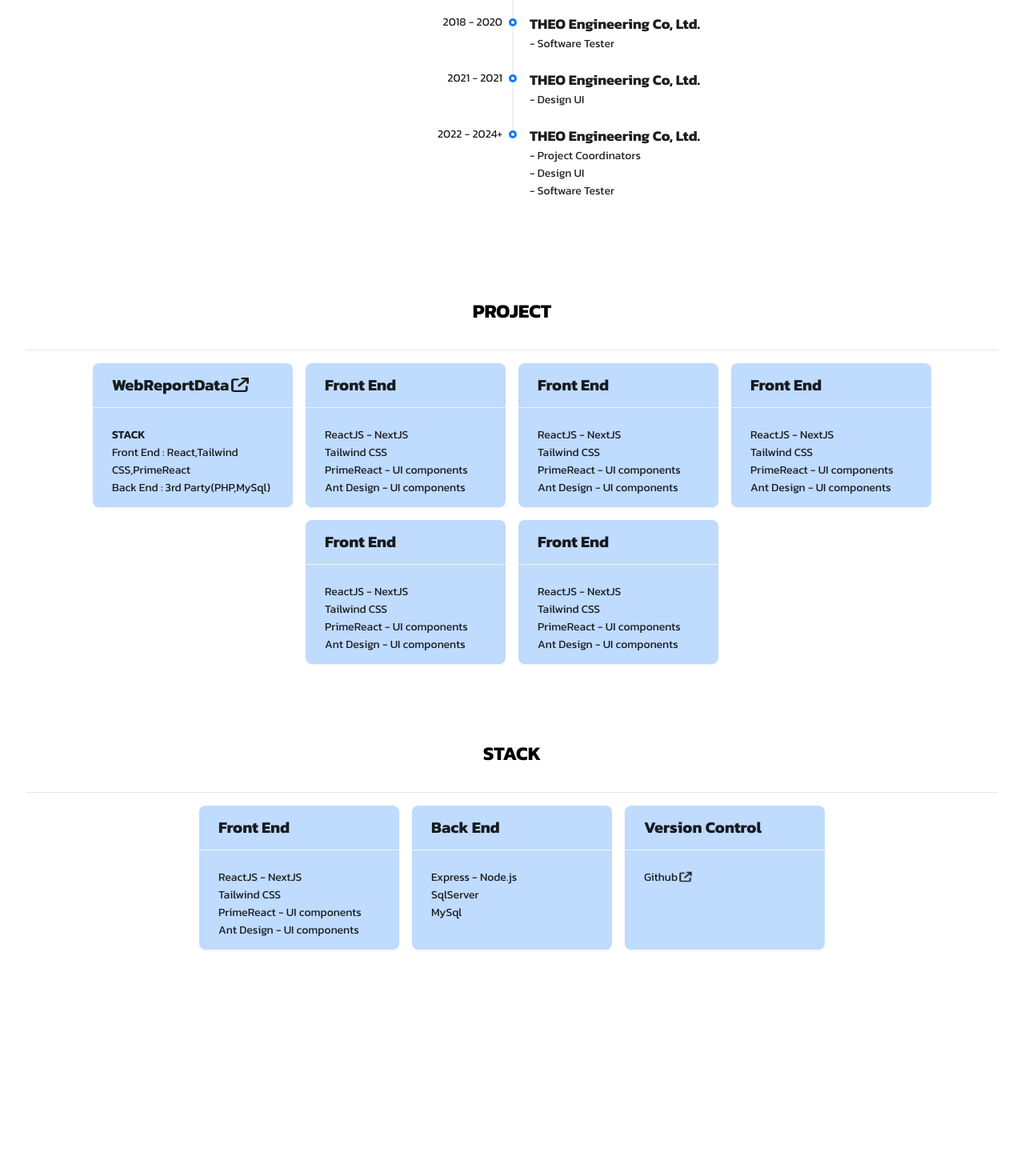
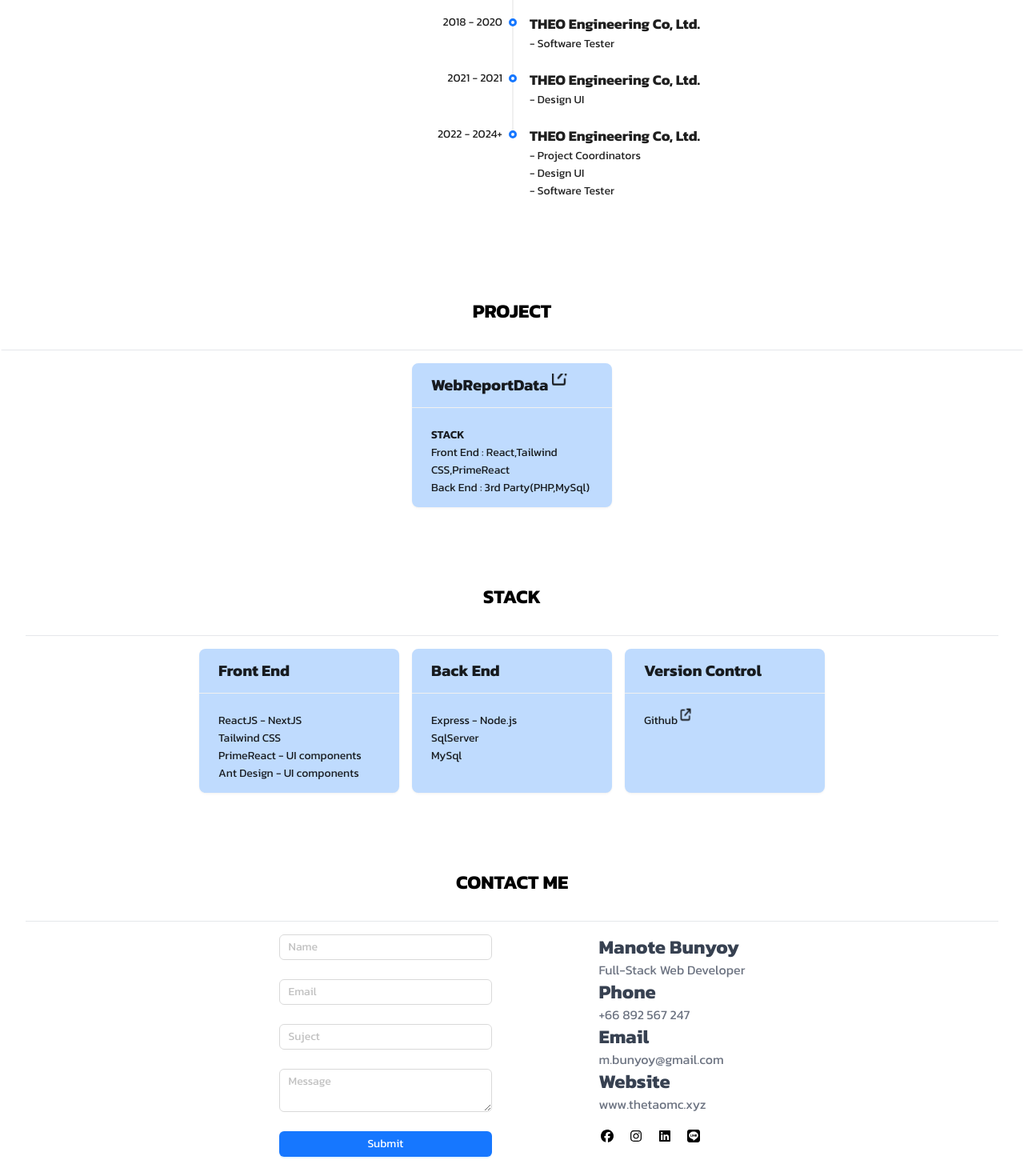
Before and after one commit to TheTaoMC/nextjs-portfoliov1, a Next.js app: page / in a window 1280 px wide. Shown: the part 1908-3378 px from the top of the page at 80% size. Before the commit the page ends 3106 px from the top, so only its background shows below. Built offline with nearby package versions, Linux system fonts and the light colour scheme.

Commit message:
5625671719

```diff
--- a/next.config.mjs
+++ b/next.config.mjs
@@ -1,4 +1,6 @@
 /** @type {import('next').NextConfig} */
-const nextConfig = {};
+const nextConfig = {
+    output: 'export',
+};
 
 export default nextConfig;
--- a/package.json
+++ b/package.json
@@ -6,7 +6,8 @@
     "dev": "next dev",
     "build": "next build",
     "start": "next start",
-    "lint": "next lint"
+    "lint": "next lint",
+    "export": "next export"
   },
   "dependencies": {
     "@fortawesome/fontawesome-svg-core": "^6.5.2",
--- a/src/app/aboutme/page.jsx
+++ b/src/app/aboutme/page.jsx
@@ -1,3 +1,4 @@
+"use client";
 import {
   faFacebook,
   faInstagram,
@@ -100,17 +101,17 @@
                   />
                 </div>
                 <div className=" w-full py-4 flex justify-center items-center gap-4">
-                  <div className="h-5 w-5">
-                    <FontAwesomeIcon icon={faFacebook} size="2xs" />
+                  <div className="h-5 w-5 text-center">
+                    <FontAwesomeIcon icon={faFacebook} />
                   </div>
-                  <div className="h-5 w-5">
-                    <FontAwesomeIcon icon={faInstagram} size="2xs" />
+                  <div className="h-5 w-5 text-center">
+                    <FontAwesomeIcon icon={faInstagram} />
                   </div>
-                  <div className="h-5 w-5">
-                    <FontAwesomeIcon icon={faLinkedin} size="2xs" />
+                  <div className="h-5 w-5 text-center">
+                    <FontAwesomeIcon icon={faLinkedin} />
                   </div>
-                  <div className="h-5 w-5">
-                    <FontAwesomeIcon icon={faLine} size="2xs" />
+                  <div className="h-5 w-5 text-center">
+                    <FontAwesomeIcon icon={faLine} />
                   </div>
                 </div>
               </div>
--- a/src/app/contactme/page.jsx
+++ b/src/app/contactme/page.jsx
@@ -1,7 +1,146 @@
+"use client";
 import React from "react";
+import Container from "../components/container/Container";
+import { Button, Form, Input } from "antd";
+import { FontAwesomeIcon } from "@fortawesome/react-fontawesome";
+import {
+  faFacebook,
+  faInstagram,
+  faLine,
+  faLinkedin,
+} from "@fortawesome/free-brands-svg-icons";
+function ContactME() {
+  const layout = {
+    labelCol: {
+      span: 8,
+    },
+    wrapperCol: {
+      span: 16,
+    },
+  };
 
-function ContactME() {
-  return <div>page</div>;
+  /* eslint-disable no-template-curly-in-string */
+  const validateMessages = {
+    required: "${label} is required!",
+    types: {
+      email: "${label} is not a valid email!",
+      number: "${label} is not a valid number!",
+    },
+    number: {
+      range: "${label} must be between ${min} and ${max}",
+    },
+  };
+  /* eslint-enable no-template-curly-in-string */
+
+  const onFinish = (values) => {
+    console.log(values);
+  };
+
+  return (
+    <>
+      <Container>
+        <div
+          id="CONTACT ME"
+          className="text-center py-4 mt-20 text-2xl font-bold"
+        >
+          CONTACT ME
+        </div>
+        <div className="py-4">
+          <hr />
+        </div>
+        <div className="flex justify-center">
+          <div className="">
+            <Form
+              {...layout}
+              name="nest-messages"
+              onFinish={onFinish}
+              style={{
+                maxWidth: 400,
+                width: 400,
+              }}
+              validateMessages={validateMessages}
+            >
+              <Form.Item
+                name={["data", "name"]}
+                rules={[
+                  {
+                    required: true,
+                  },
+                ]}
+              >
+                <Input placeholder="Name" />
+              </Form.Item>
+              <Form.Item
+                name={["data", "email"]}
+                rules={[
+                  {
+                    required: true,
+                    type: "email",
+                  },
+                ]}
+              >
+                <Input placeholder="Email" />
+              </Form.Item>
+              <Form.Item name={["data", "suject"]}>
+                <Input placeholder="Suject" />
+              </Form.Item>
+              <Form.Item name={["data", "message"]}>
+                <Input.TextArea placeholder="Message" />
+              </Form.Item>
+              <Form.Item
+                wrapperCol={{
+                  ...layout.wrapperCol,
+                  offset: 0,
+                }}
+              >
+                <Button className="w-full" type="primary" htmlType="submit">
+                  Submit
+                </Button>
+              </Form.Item>
+            </Form>
+          </div>
+          <div>
+            <div className="text-2xl font-bold text-gray-700">
+              Manote Bunyoy
+            </div>
+            <div className="text-gray-500">Full-Stack Web Developer</div>
+            <div className="text-2xl font-bold text-gray-700">Phone</div>
+            <div className="text-gray-500">+66 892 567 247</div>
+            <div className="text-2xl font-bold text-gray-700">Email</div>
+            <div className="text-gray-500">
+              <a href="mailto:m.bunyoy@gmail.com">m.bunyoy@gmail.com</a>
+            </div>
+            <div className="text-2xl font-bold text-gray-700">Website</div>
+            <div className="text-gray-500">
+              <a
+                href="http://www.thetaomc.xyz"
+                target="_blank"
+                rel="noopener noreferrer"
+              >
+                www.thetaomc.xyz
+              </a>
+            </div>
+            <div>
+              <div className=" w-full py-4 flex justify-start items-center gap-4">
+                <div className="h-5 w-5 text-center">
+                  <FontAwesomeIcon icon={faFacebook} />
+                </div>
+                <div className="h-5 w-5 text-center">
+                  <FontAwesomeIcon icon={faInstagram} />
+                </div>
+                <div className="h-5 w-5 text-center">
+                  <FontAwesomeIcon icon={faLinkedin} />
+                </div>
+                <div className="h-5 w-5 text-center">
+                  <FontAwesomeIcon icon={faLine} />
+                </div>
+              </div>
+            </div>
+          </div>
+        </div>
+      </Container>
+    </>
+  );
 }
 
 export default ContactME;
--- a/src/app/page.jsx
+++ b/src/app/page.jsx
@@ -18,6 +18,7 @@
 import Experience from "./experience/page";
 import Project from "./project/page";
 import Stack from "./stack/page";
+import ContactME from "./contactme/page";
 
 export default function Home() {
   return (
@@ -35,6 +36,7 @@
         <Experience />
         <Project />
         <Stack />
+        <ContactME />
         <FloatButton.BackTop />
       </ConfigProvider>
     </>
--- a/src/app/project/css.css
+++ b/src/app/project/css.css
@@ -1,10 +1,11 @@
-.ant-carousel .slick-prev,
+/* .ant-carousel .slick-prev,
 .ant-carousel .slick-prev:hover {
   left: 10px;
   z-index: 2;
   color: red;
   font-size: 20px;
   height: 30px;
+  scale: 1.5
 }
 
 .ant-carousel .slick-next,
@@ -14,4 +15,14 @@
   color: red;
   font-size: 20px;
   height: 30px;
+  scale: 1.5;
 }
+ */
+ .ant-carousel .slick-next {
+
+  scale: 1.5;
+ }
+ .ant-carousel .slick-prev{
+
+  scale: 1.5;
+ }
--- a/src/app/project/page.jsx
+++ b/src/app/project/page.jsx
@@ -1,55 +1,19 @@
+"use client";
 import React, { useState } from "react";
 import Container from "../components/container/Container";
 import { Card } from "antd";
 import { FontAwesomeIcon } from "@fortawesome/react-fontawesome";
 import { faArrowUpRightFromSquare } from "@fortawesome/free-solid-svg-icons";
-import { Button, Modal } from "antd";
-import { Carousel } from "antd";
+
 import "./css.css"; // นำเข้าไฟล์ CSS
+import UIModal from "./ui/UIModal";
 function Project() {
   const [open, setOpen] = useState(false);
 
-  const contentStyle = {
-    margin: 0,
-    height: "160px",
-    color: "#fff",
-    lineHeight: "160px",
-    textAlign: "center",
-    background: "#364d79",
-  };
   return (
     <>
       {/*Modal*/}
-      <Modal
-        title="Sample"
-        centered
-        onCancel={() => setOpen(false)}
-        open={open}
-        width={1000}
-        footer={[
-          <Button key="cancel" onClick={() => setOpen(false)}>
-            Cancel
-          </Button>,
-        ]}
-      >
-        <Carousel arrows infinite={false}>
-          <div className="bg-black h-[500px]">
-            <img src="/webreport/1.png" alt="" />
-          </div>
-          <div className="bg-black h-[500px]">
-            <img src="/webreport/2.png" alt="" />
-          </div>
-          <div className="bg-black h-[500px]">
-            <img src="/webreport/3.png" alt="" />
-          </div>
-          <div className="bg-black h-[500px]">
-            <img src="/webreport/4.png" alt="" />
-          </div>
-          <div className="bg-black h-[500px]">
-            <img src="/webreport/5.png" alt="" />
-          </div>
-        </Carousel>
-      </Modal>
+      <UIModal open={open} setOpen={setOpen} />
 
       <Container>
         <div
@@ -58,19 +22,18 @@
         >
           Project
         </div>
-        <div className="py-4">
+        <div className="py-4 scale-105">
           <hr />
         </div>
         <div className="flex gap-4 justify-center items-center flex-wrap">
           <Card
             title={
-              <span className="text-xl font-bold">
+              <span
+                className="text-xl font-bold cursor-pointer"
+                onClick={() => setOpen(true)}
+              >
                 WebReportData{" "}
-                <FontAwesomeIcon
-                  onClick={() => setOpen(true)}
-                  icon={faArrowUpRightFromSquare}
-                  bounce
-                />
+                <FontAwesomeIcon icon={faArrowUpRightFromSquare} bounce />
               </span>
             }
             bordered={false}
@@ -83,61 +46,6 @@
               <div>Back End : 3rd Party(PHP,MySql)</div>
             </div>
           </Card>
-          <Card
-            title={<span className="text-xl font-bold">Front End</span>}
-            bordered={false}
-            style={{ width: 250, height: 180 }}
-            className="bg-blue-200 hover:bg-blue-300 hover:scale-105 hover:z-50 transition-all duration-500 "
-          >
-            <p>ReactJS - NextJS</p>
-            <p>Tailwind CSS</p>
-            <p>PrimeReact - UI components</p>
-            <p>Ant Design - UI components</p>
-          </Card>
-          <Card
-            title={<span className="text-xl font-bold">Front End</span>}
-            bordered={false}
-            style={{ width: 250, height: 180 }}
-            className="bg-blue-200 hover:bg-blue-300 hover:scale-105 hover:z-50 transition-all duration-500 "
-          >
-            <p>ReactJS - NextJS</p>
-            <p>Tailwind CSS</p>
-            <p>PrimeReact - UI components</p>
-            <p>Ant Design - UI components</p>
-          </Card>
-          <Card
-            title={<span className="text-xl font-bold">Front End</span>}
-            bordered={false}
-            style={{ width: 250, height: 180 }}
-            className="bg-blue-200 hover:bg-blue-300 hover:scale-105 hover:z-50 transition-all duration-500 "
-          >
-            <p>ReactJS - NextJS</p>
-            <p>Tailwind CSS</p>
-            <p>PrimeReact - UI components</p>
-            <p>Ant Design - UI components</p>
-          </Card>
-          <Card
-            title={<span className="text-xl font-bold">Front End</span>}
-            bordered={false}
-            style={{ width: 250, height: 180 }}
-            className="bg-blue-200 hover:bg-blue-300 hover:scale-105 hover:z-50 transition-all duration-500 "
-          >
-            <p>ReactJS - NextJS</p>
-            <p>Tailwind CSS</p>
-            <p>PrimeReact - UI components</p>
-            <p>Ant Design - UI components</p>
-          </Card>
-          <Card
-            title={<span className="text-xl font-bold">Front End</span>}
-            bordered={false}
-            style={{ width: 250, height: 180 }}
-            className="bg-blue-200 hover:bg-blue-300 hover:scale-105 hover:z-50 transition-all duration-500 "
-          >
-            <p>ReactJS - NextJS</p>
-            <p>Tailwind CSS</p>
-            <p>PrimeReact - UI components</p>
-            <p>Ant Design - UI components</p>
-          </Card>
         </div>
       </Container>
     </>
--- /dev/null
+++ b/src/app/project/ui/UIModal.jsx
@@ -0,0 +1,58 @@
+"use client";
+import React from "react";
+import { Button, Modal } from "antd";
+import { Carousel } from "antd";
+function UIModal({ open, setOpen }) {
+  return (
+    <>
+      {/*Modal*/}
+      <Modal
+        title="Sample"
+        centered
+        onCancel={() => setOpen(false)}
+        open={open}
+        width={1000}
+        footer={[
+          <Button key="cancel" onClick={() => setOpen(false)}>
+            close
+          </Button>,
+        ]}
+      >
+        <Carousel arrows infinite={false}>
+          <div className="bg-black h-[500px]">
+            <div className=" flex justify-center items-center p-10 h-[500px]">
+              <img className="h-[450px]" src="/webreport/1.png" alt="" />
+            </div>
+          </div>
+          <div className="bg-black h-[500px]">
+            <div className=" flex justify-center items-center p-10 h-[500px]">
+              <img className="h-[450px]" src="/webreport/2.png" alt="" />
+            </div>
+          </div>
+          <div className="bg-black h-[500px]">
+            <div className=" flex justify-center items-center p-10 h-[500px]">
+              <img
+                className="h-[450px]"
+                height="150px"
+                src="/webreport/3.png"
+                alt=""
+              />
+            </div>
+          </div>
+          <div className="bg-black h-[500px]">
+            <div className=" flex justify-center items-center p-10 h-[500px]">
+              <img className="h-[450px]" src="/webreport/4.png" alt="" />
+            </div>
+          </div>
+          <div className="bg-black h-[500px]">
+            <div className=" flex justify-center items-center p-10 h-[500px]">
+              <img className="h-[450px]" src="/webreport/5.png" alt="" />
+            </div>
+          </div>
+        </Carousel>
+      </Modal>
+    </>
+  );
+}
+
+export default UIModal;
--- a/src/app/stack/page.jsx
+++ b/src/app/stack/page.jsx
@@ -1,8 +1,8 @@
+"use client";
 import React from "react";
 import Container from "../components/container/Container";
 import { Card } from "antd";
 import { FontAwesomeIcon } from "@fortawesome/react-fontawesome";
-import { faReact } from "@fortawesome/free-brands-svg-icons";
 import { faArrowUpRightFromSquare } from "@fortawesome/free-solid-svg-icons";
 function Stack() {
   return (
```
